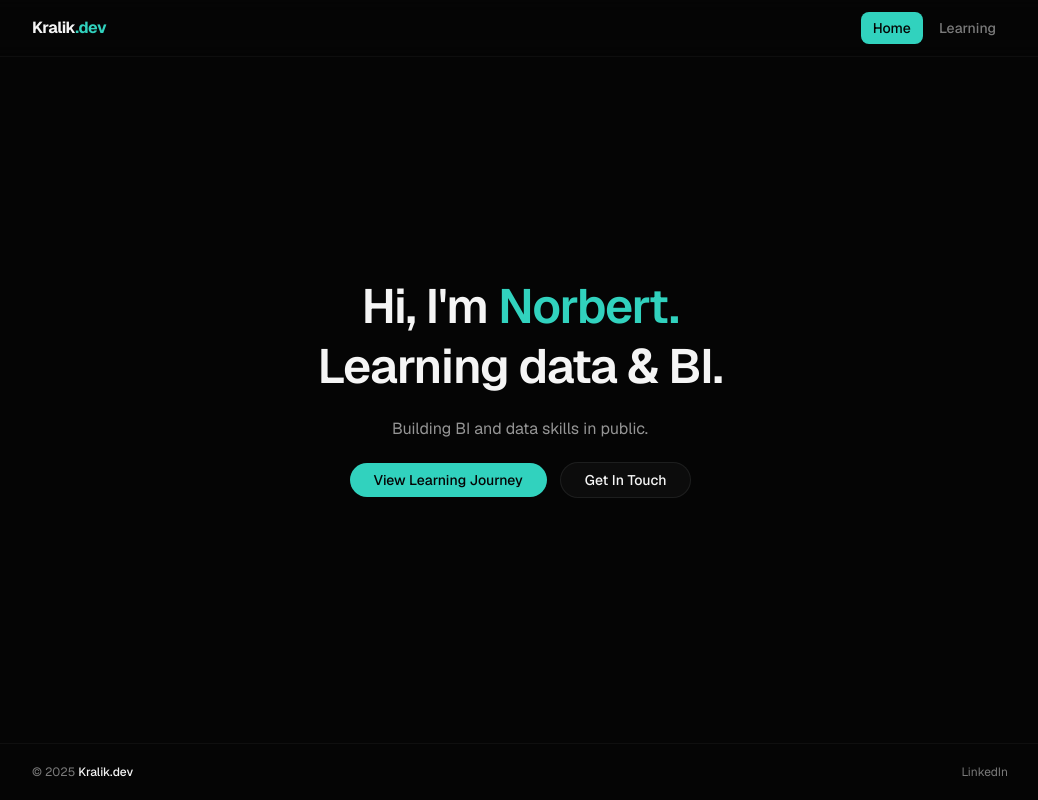
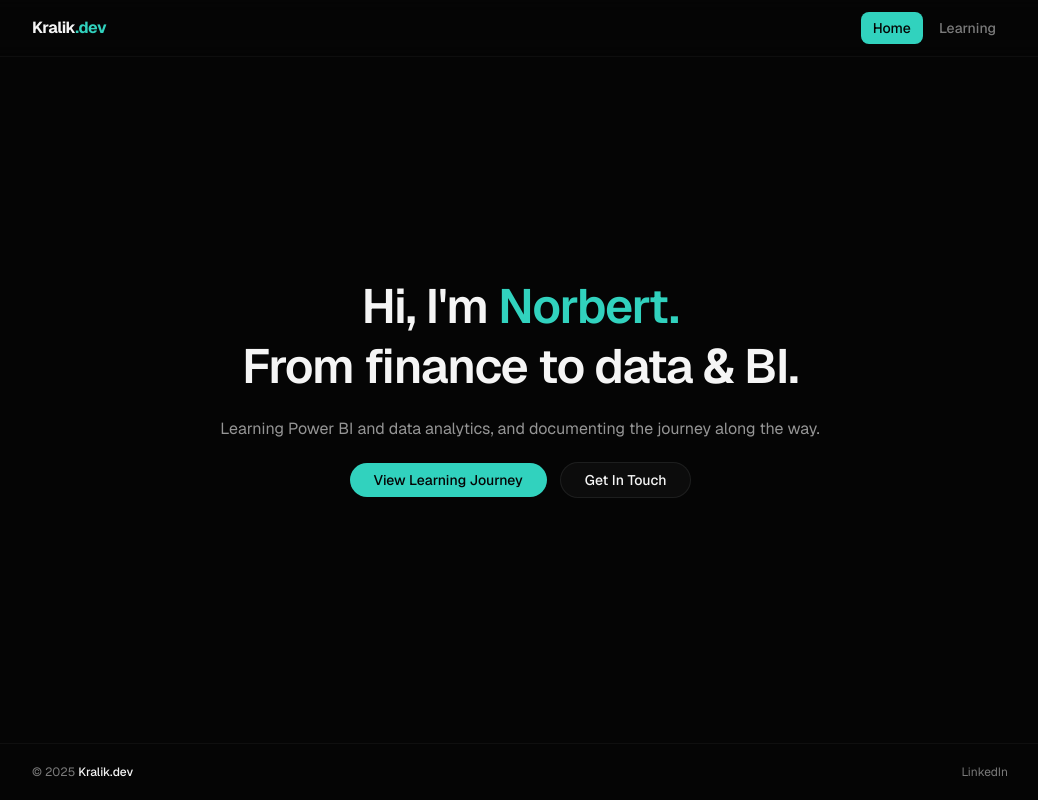
Before and after one commit to kraliken/kraliknorbert, a Next.js app: page / in a window 1280 px wide. Shown: the whole page, without its empty margins (115-1153 px from the left). Built offline with nearby package versions, Linux system fonts and the light colour scheme.

Commit message:
feat: update hero with refined messaging - from finance to data & BI

```diff
--- a/app/page.tsx
+++ b/app/page.tsx
@@ -12,11 +12,11 @@ export default function HomePage() {
               Hi, I&apos;m{" "}
               <span className="text-primary">Norbert.</span>
               <br />
-              Learning data &amp; BI.
+              From finance to data &amp; BI.
             </h1>
 
             <p className="text-base leading-relaxed text-foreground/60 mx-auto max-w-2xl">
-              Building BI and data skills in public.
+              Learning Power BI and data analytics, and documenting the journey along the way.
             </p>
 
             <div className="flex flex-wrap items-center justify-center gap-3">
```
